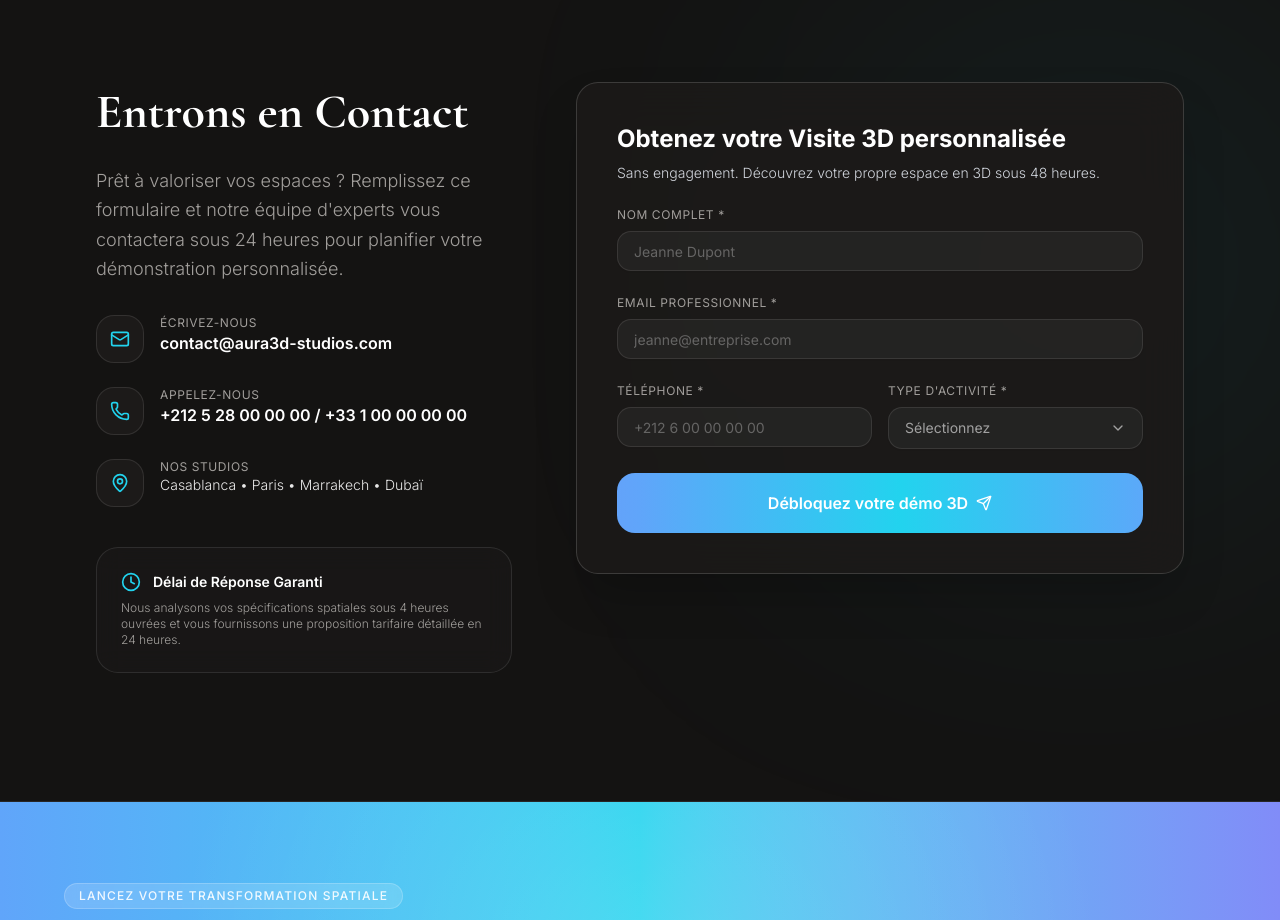
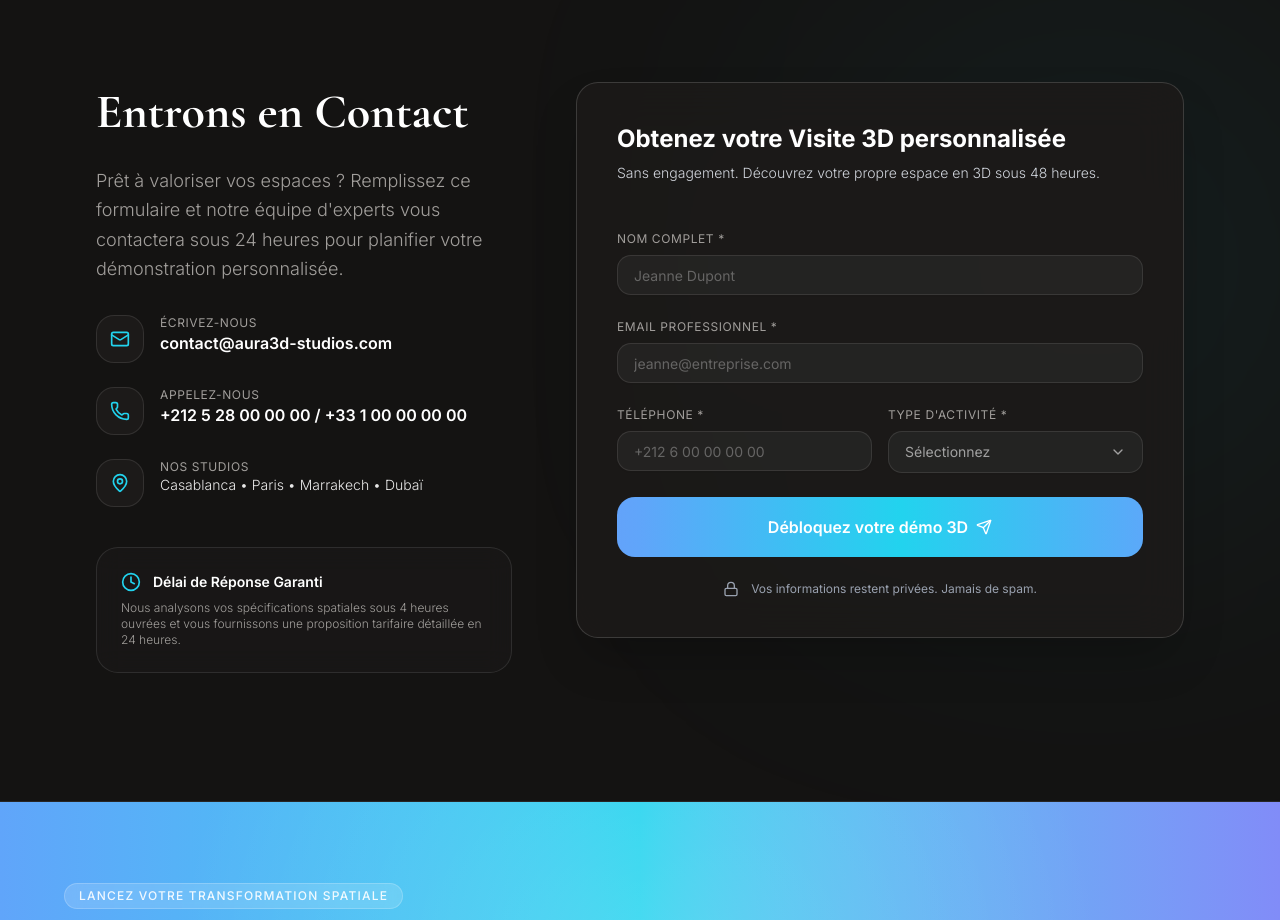
Before and after one commit to ilyass-Bismillah/Virtual-tours, a Next.js app: page / in a window 1280 px wide. Shown: the part 7242-8162 px from the top of the page. Built offline with nearby package versions, Linux system fonts and the light colour scheme.

Commit message:
initial commit

```diff
--- a/components/ContactEstimationForm.tsx
+++ b/components/ContactEstimationForm.tsx
@@ -10,6 +10,7 @@ import {
   Clock,
   Loader2,
   Check,
+  Lock,
 } from "lucide-react";
 import { Input } from "@/components/ui/input";
 import { Button } from "@/components/ui/button";
@@ -59,7 +60,7 @@ export default function ContactEstimationForm() {
 
       if (!res.ok) {
         throw new Error(
-          data.error || "Une erreur est survenue. Veuillez réessayer."
+          data.error || "Une erreur est survenue. Veuillez réessayer.",
         );
       }
 
@@ -111,8 +112,8 @@ export default function ContactEstimationForm() {
               </h2>
               <p className="text-[#A19E9B] font-light text-lg leading-relaxed mb-8">
                 Prêt à valoriser vos espaces ? Remplissez ce formulaire et notre
-                équipe d&apos;experts vous contactera sous 24 heures pour planifier
-                votre démonstration personnalisée.
+                équipe d&apos;experts vous contactera sous 24 heures pour
+                planifier votre démonstration personnalisée.
               </p>
 
               {/* Contact Details List */}
@@ -172,8 +173,9 @@ export default function ContactEstimationForm() {
                   </h4>
                 </div>
                 <p className="text-xs text-[#A19E9B] font-light">
-                  Nous analysons vos spécifications spatiales sous 4 heures ouvrées
-                  et vous fournissons une proposition tarifaire détaillée en 24 heures.
+                  Nous analysons vos spécifications spatiales sous 4 heures
+                  ouvrées et vous fournissons une proposition tarifaire
+                  détaillée en 24 heures.
                 </p>
               </div>
             </div>
@@ -198,8 +200,9 @@ export default function ContactEstimationForm() {
                       Demande Reçue avec Succès !
                     </h4>
                     <p className="text-sm text-[#A19E9B] max-w-md mx-auto mb-8 font-light">
-                      Merci pour votre confiance. Notre équipe étudie votre projet et
-                      vous transmettra une proposition sur-mesure dans les plus brefs délais.
+                      Merci pour votre confiance. Notre équipe étudie votre
+                      projet et vous transmettra une proposition sur-mesure dans
+                      les plus brefs délais.
                     </p>
                     <Button
                       type="button"
@@ -217,7 +220,7 @@ export default function ContactEstimationForm() {
                       </div>
                     )}
 
-                    <div className="space-y-2">
+                    <div className="space-y-2 pb-6">
                       <h2 className="text-2xl font-bold text-white">
                         Obtenez votre Visite 3D personnalisée
                       </h2>
@@ -229,7 +232,6 @@ export default function ContactEstimationForm() {
 
                     {/* Nom complet */}
                     <div className="grid grid-cols-1">
-                      <div>
                       <label className="block text-xs uppercase tracking-wider text-[#A19E9B] mb-2">
                         Nom complet *
                       </label>
@@ -247,11 +249,9 @@ export default function ContactEstimationForm() {
                         className="w-full px-4 py-3 rounded-xl bg-dark-elevated border border-white/10 text-white text-sm focus:outline-none focus:border-terracotta transition-colors placeholder:text-white/30"
                       />
                     </div>
-                    </div>
 
                     {/* Email */}
                     <div className="grid grid-cols-1">
-                      <div>
                       <label className="block text-xs uppercase tracking-wider text-[#A19E9B] mb-2">
                         Email professionnel *
                       </label>
@@ -266,7 +266,6 @@ export default function ContactEstimationForm() {
                         className="w-full px-4 py-3 rounded-xl bg-dark-elevated border border-white/10 text-white text-sm focus:outline-none focus:border-terracotta transition-colors placeholder:text-white/30"
                       />
                     </div>
-                    </div>
 
                     {/* Téléphone & Type d'activité */}
                     <div className="grid grid-cols-1 lg:grid-cols-2 gap-4">
@@ -280,7 +279,10 @@ export default function ContactEstimationForm() {
                           placeholder="+212 6 00 00 00 00"
                           value={formData.telephone}
                           onChange={(e) =>
-                            setFormData({ ...formData, telephone: e.target.value })
+                            setFormData({
+                              ...formData,
+                              telephone: e.target.value,
+                            })
                           }
                           className="w-full px-4 py-3 rounded-xl bg-dark-elevated border border-white/10 text-white text-sm focus:outline-none focus:border-terracotta transition-colors placeholder:text-white/30"
                         />
@@ -331,6 +333,11 @@ export default function ContactEstimationForm() {
                         </>
                       )}
                     </Button>
+
+                    <div className="flex items-center justify-center gap-3 text-xs text-gray-400">
+                      <Lock className="w-4 h-4" />
+                      <p>Vos informations restent privées. Jamais de spam.</p>
+                    </div>
                   </form>
                 )}
               </AnimatePresence>
--- a/components/ServicesGrid.tsx
+++ b/components/ServicesGrid.tsx
@@ -15,6 +15,7 @@ import {
   LucideIcon,
 } from "lucide-react";
 import Image from "next/image";
+import { Button } from "@/components/ui/button"
 
 interface ServiceItem {
   id: string;
@@ -284,19 +285,20 @@ export default function ServicesGrid() {
                 </div>
 
                 <div className="flex justify-end gap-3">
-                  <button
+                  <Button
+                    variant={"outline"}
                     type="button"
                     onClick={() => setSelectedService(null)}
-                    className="px-5 py-2.5 rounded-xl bg-white/5 hover:bg-white/10 text-white text-xs font-medium transition-colors cursor-pointer"
                   >
                     Fermer
-                  </button>
+                  </Button>
                   <a
                     href="#contact"
                     onClick={() => setSelectedService(null)}
-                    className="px-6 py-2.5 rounded-xl bg-terracotta hover:bg-terracotta-hover text-white text-xs font-medium transition-colors shadow-lg shadow-terracotta/30"
                   >
+                    <Button variant={"linear"}>
                     Demander une Proposition
+                    </Button>
                   </a>
                 </div>
               </div>
--- a/components/ui/button.tsx
+++ b/components/ui/button.tsx
@@ -10,7 +10,7 @@ const buttonVariants = cva(
       variant: {
         default: "bg-primary text-primary-foreground hover:bg-primary/80 cursor-pointer",
         outline:
-          "border-border bg-background shadow-xs hover:bg-muted hover:text-foreground aria-expanded:bg-muted aria-expanded:text-foreground dark:border-input dark:bg-input/30 dark:hover:bg-input/50",
+          "border-border bg-background shadow-xs hover:bg-muted hover:text-foreground aria-expanded:bg-muted cursor-pointer aria-expanded:text-foreground dark:border-input dark:bg-input/30 dark:hover:bg-input/50",
         secondary:
           "bg-secondary text-secondary-foreground hover:bg-[color-mix(in_oklch,var(--secondary),var(--foreground)_5%)] aria-expanded:bg-secondary aria-expanded:text-secondary-foreground",
         ghost:
```
Lines whose indentation alone changed are shown as unchanged.
